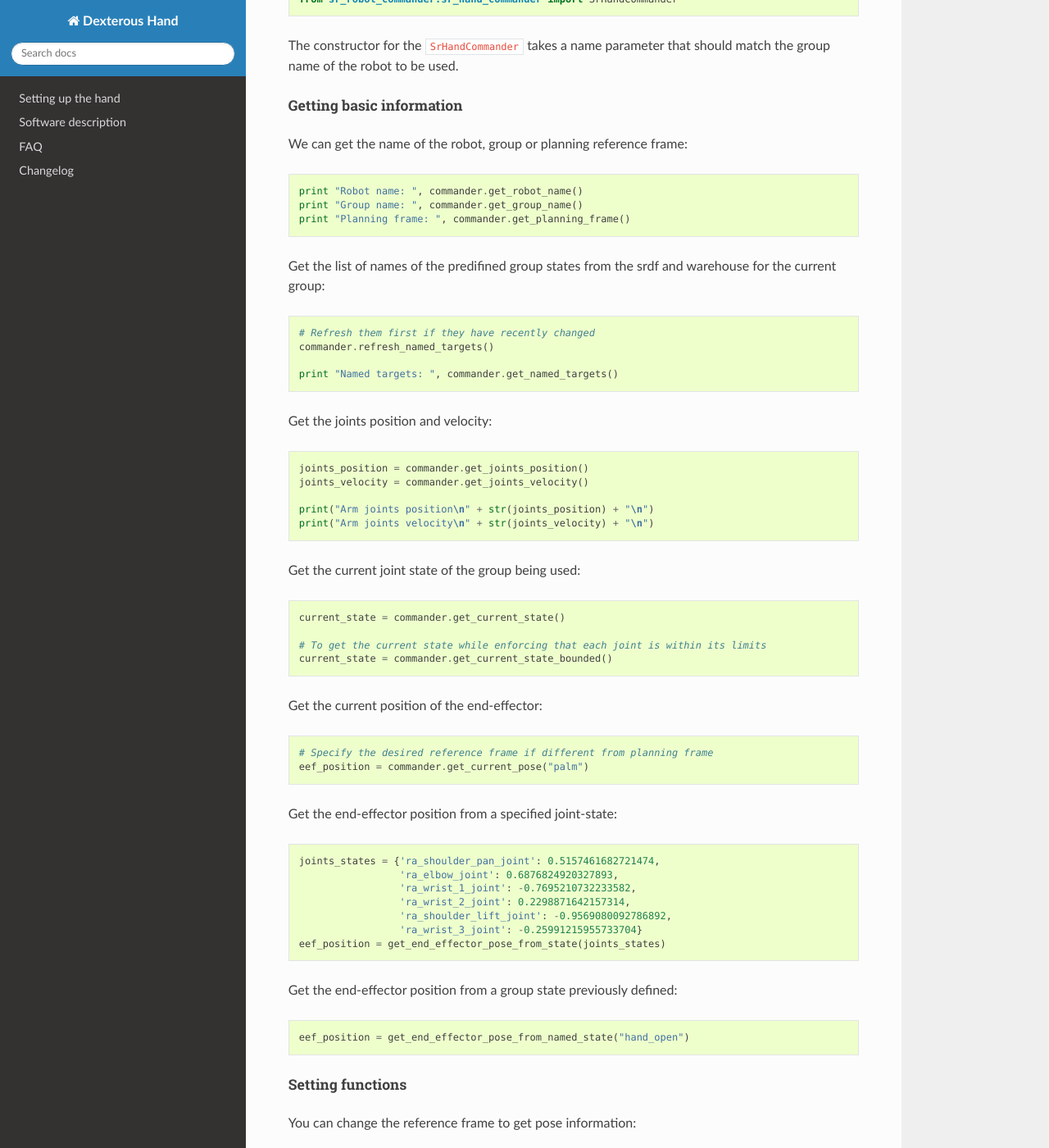
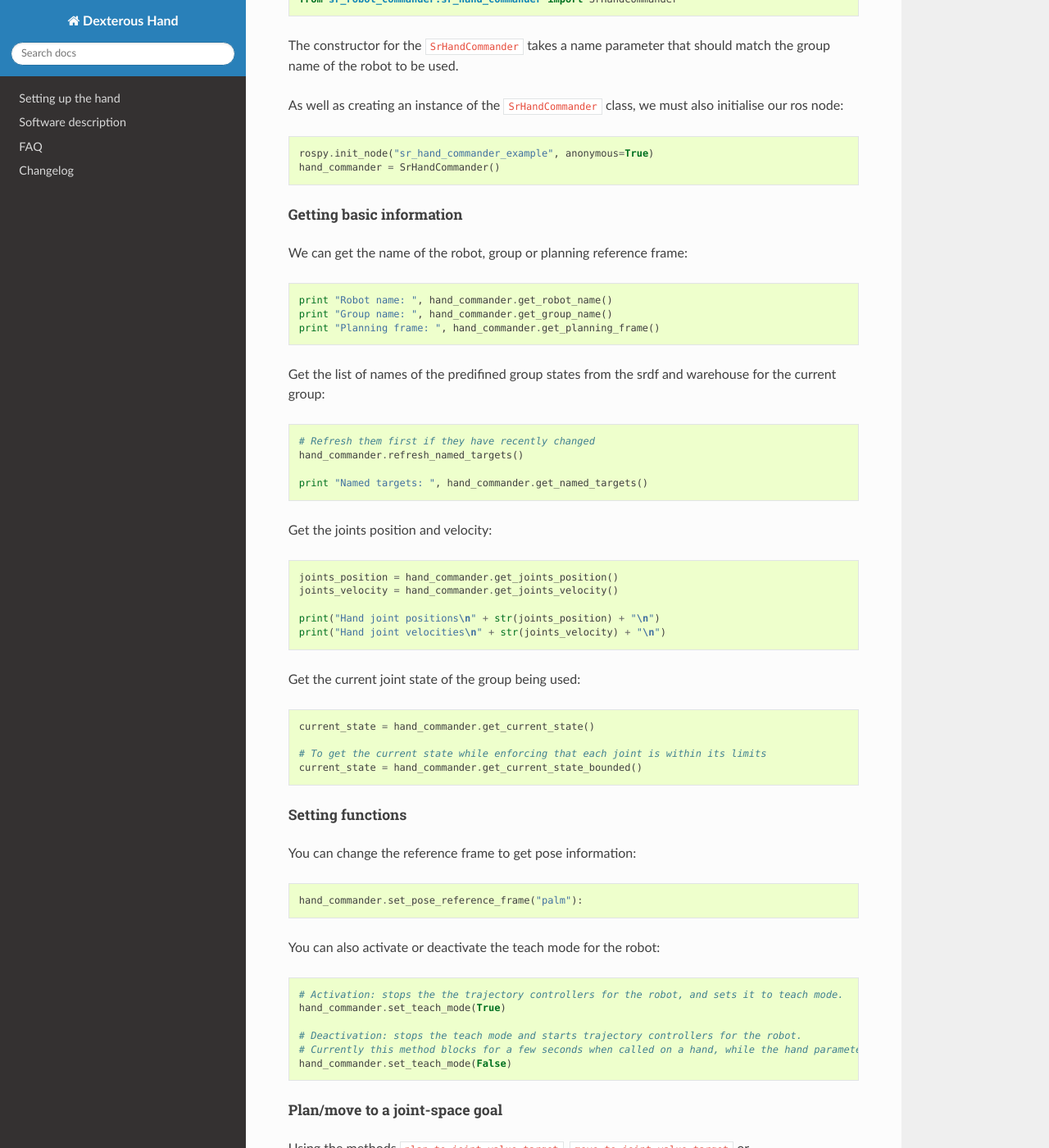
Before and after one commit to shadow-robot/sr_dexterous_hand_documentation, a Sphinx documentation site: the page built from docs/user_guide/2_software_description.md, in a window 1280 px wide and 1400 px high, scrolled down 20574 px. Shown: the whole window at 82% size. Built offline with Sphinx 7.4.7 and the Read the Docs theme 2.0.0, drawn with Linux system fonts in a browser that asks for light colours; some of the changed text lies outside the part shown.

Commit message:
making code blocks executable if ran in sequence

```diff
--- a/docs/user_guide/2_software_description.md
+++ b/docs/user_guide/2_software_description.md
@@ -666,7 +666,7 @@ As the robot commander is a high lever wrapper of the `moveit_commander <http://
 Setup
 ~~~~~~~~
 
-Import the hand commander, along with basic rospy libraries:
+Import the hand commander along with basic rospy libraries:
 
 .. code:: python
 
@@ -676,69 +676,52 @@ Import the hand commander, along with basic rospy libraries:
 The constructor for the ``SrHandCommander`` takes a
 name parameter that should match the group name of the robot to be used.
 
+As well as creating an instance of the ``SrHandCommander`` class, we must also initialise our ros node:
+
+.. code:: python
+
+    rospy.init_node("sr_hand_commander_example", anonymous=True)
+    hand_commander = SrHandCommander()
+
+
 Getting basic information
 ~~~~~~~~~~~~~~~~~~~~~~~~~~~~~~
 We can get the name of the robot, group or planning reference frame:
 
 .. code:: python
 
-   print "Robot name: ", commander.get_robot_name()
-   print "Group name: ", commander.get_group_name()
-   print "Planning frame: ", commander.get_planning_frame()
+    print "Robot name: ", hand_commander.get_robot_name()
+    print "Group name: ", hand_commander.get_group_name()
+    print "Planning frame: ", hand_commander.get_planning_frame()
 
 Get the list of names of the predifined group states from the srdf and warehouse for the current group:
 
 .. code:: python
 
    # Refresh them first if they have recently changed
-   commander.refresh_named_targets()
+   hand_commander.refresh_named_targets()
 
-   print "Named targets: ", commander.get_named_targets()
+   print "Named targets: ", hand_commander.get_named_targets()
 
 Get the joints position and velocity:
 
 .. code:: python
 
-   joints_position = commander.get_joints_position()
-   joints_velocity = commander.get_joints_velocity()
+    joints_position = hand_commander.get_joints_position()
+    joints_velocity = hand_commander.get_joints_velocity()
 
-   print("Arm joints position\n" + str(joints_position) + "\n")
-   print("Arm joints velocity\n" + str(joints_velocity) + "\n")
+    print("Hand joint positions\n" + str(joints_position) + "\n")
+    print("Hand joint velocities\n" + str(joints_velocity) + "\n")
 
 Get the current joint state of the group being used:
 
 .. code:: python
 
-   current_state = commander.get_current_state()
+   current_state = hand_commander.get_current_state()
 
    # To get the current state while enforcing that each joint is within its limits
-   current_state = commander.get_current_state_bounded()
+   current_state = hand_commander.get_current_state_bounded()
 
-
-Get the current position of the end-effector:
-
-.. code:: python
-
-   # Specify the desired reference frame if different from planning frame
-   eef_position = commander.get_current_pose("palm")
-
-Get the end-effector position from a specified joint-state:
-
-.. code:: python
-
-   joints_states = {'ra_shoulder_pan_joint': 0.5157461682721474,
-                    'ra_elbow_joint': 0.6876824920327893,
-                    'ra_wrist_1_joint': -0.7695210732233582,
-                    'ra_wrist_2_joint': 0.2298871642157314,
-                    'ra_shoulder_lift_joint': -0.9569080092786892,
-                    'ra_wrist_3_joint': -0.25991215955733704}
-   eef_position = get_end_effector_pose_from_state(joints_states)
-
-Get the end-effector position from a group state previously defined:
-
-.. code:: python
-
-   eef_position = get_end_effector_pose_from_named_state("hand_open")
 
 Setting functions
 ~~~~~~~~~~~~~~~~~~~~~~~~~~~~~~
@@ -746,18 +729,18 @@ You can change the reference frame to get pose information:
 
 .. code:: python
 
-   set_pose_reference_frame("palm"):
+   hand_commander.set_pose_reference_frame("palm"):
 
 You can also activate or deactivate the teach mode for the robot:
 
 .. code:: python
 
    # Activation: stops the the trajectory controllers for the robot, and sets it to teach mode.
-   commander.set_teach_mode(True)
+   hand_commander.set_teach_mode(True)
 
    # Deactivation: stops the teach mode and starts trajectory controllers for the robot.
    # Currently this method blocks for a few seconds when called on a hand, while the hand parameters are reloaded.
-   commander.set_teach_mode(False)
+   hand_commander.set_teach_mode(False)
 
 Plan/move to a joint-space goal
 ~~~~~~~~~~~~~~~~~~~~~~~~~~~~~~
```
